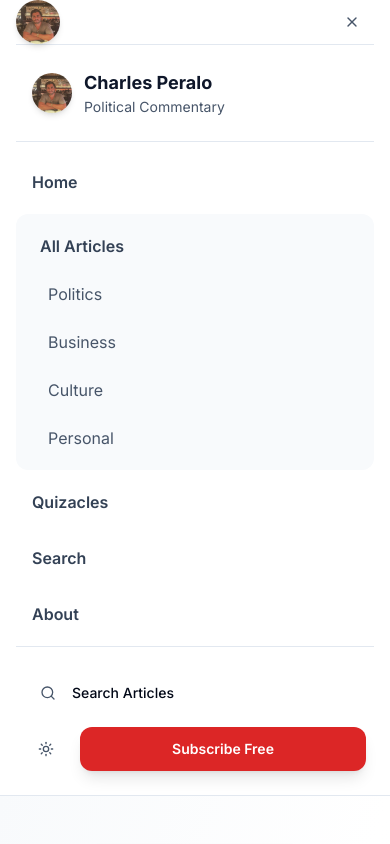
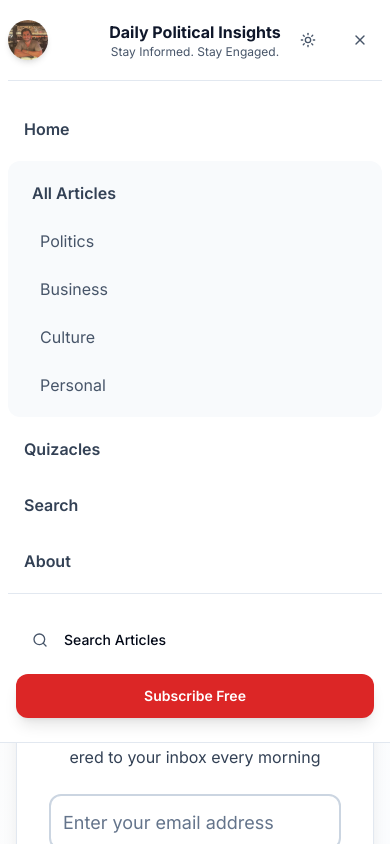
Before and after one commit to ZachBrownEP/charles-peralo, a Next.js app: page / in a window 390 px wide. Both pictures are taken after a click on the button 352 px from the left and 22 px from the top of the page. Shown: the top 844 px of the page. Built offline with nearby package versions, Linux system fonts and the light colour scheme.

Commit message:
Menu Update

```diff
--- a/app/layout.tsx
+++ b/app/layout.tsx
@@ -27,14 +27,14 @@ export default function RootLayout({
       <body className={inter.className} suppressHydrationWarning>
         <ThemeProvider
           attribute="class"
-          defaultTheme="system"
+          defaultTheme="light"
           enableSystem
           disableTransitionOnChange={false}
           storageKey="charles-peralo-theme"
         >
           <SearchProvider>
             <Header />
-            <main>{children}</main>
+            <main className="pt-20 sm:pt-24">{children}</main>
             <Footer />
             <SearchModal />
           </SearchProvider>
--- a/components/header.tsx
+++ b/components/header.tsx
@@ -22,12 +22,12 @@ export function Header() {
   }
 
   return (
-    <header className="bg-white/95 backdrop-blur-md border-b border-slate-200 sticky top-0 z-50 transition-all duration-200">
-      <div className="max-w-7xl mx-auto px-4 sm:px-6">
-        <div className="flex justify-between items-center h-18 sm:h-20">
+    <header className="bg-white/95 backdrop-blur-md border-b border-slate-200 fixed top-0 left-0 right-0 z-50 transition-all duration-200">
+      <div className="w-full px-2 sm:px-6">
+        <div className="flex items-center h-20 sm:h-24">
           {/* Logo */}
-          <Link href="/" className="flex items-center space-x-3 hover-lift transition-transform duration-200">
-            <div className="relative w-11 h-11 sm:w-12 sm:h-12 rounded-full overflow-hidden shadow-soft">
+          <Link href="/" className="flex items-center space-x-2 hover-lift transition-transform duration-200 flex-shrink-0">
+            <div className="relative w-10 h-10 sm:w-12 sm:h-12 rounded-full overflow-hidden shadow-soft">
               <Image src="/images/charles-peralo.png" alt="Charles Peralo - Political Commentator" fill className="object-cover" priority />
             </div>
             <div className="hidden sm:block">
@@ -35,6 +35,15 @@ export function Header() {
               <p className="text-sm text-slate-600 font-medium">Daily Political Insights</p>
             </div>
           </Link>
+
+          {/* Mobile Center Content */}
+          <div className="block sm:hidden absolute left-1/2 transform -translate-x-1/2 text-center">
+            <h1 className="text-base font-bold text-slate-900">Daily Political Insights</h1>
+            <p className="text-xs text-slate-600">Stay Informed. Stay Engaged.</p>
+          </div>
+
+          {/* Spacer for mobile layout */}
+          <div className="flex-1 sm:hidden"></div>
 
           {/* Desktop Navigation */}
           <nav className="hidden lg:flex items-center space-x-6">
@@ -129,25 +138,18 @@ export function Header() {
             </Link>
           </div>
 
-          {/* Mobile Menu Button */}
-          <Button variant="ghost" size="sm" className="lg:hidden p-3 hover:bg-slate-100 rounded-xl transition-all duration-200 touch-target" onClick={toggleMenu}>
-            {isMenuOpen ? <X className="w-6 h-6 text-slate-600" /> : <Menu className="w-6 h-6 text-slate-600" />}
-          </Button>
+          {/* Mobile Actions */}
+          <div className="lg:hidden flex items-center gap-2">
+            <ThemeToggle />
+            <Button variant="ghost" size="sm" className="p-2 hover:bg-slate-100 rounded-xl transition-all duration-200 touch-target flex-shrink-0" onClick={toggleMenu}>
+              {isMenuOpen ? <X className="w-5 h-5 text-slate-600" /> : <Menu className="w-5 h-5 text-slate-600" />}
+            </Button>
+          </div>
         </div>
 
         {/* Mobile Menu */}
         {isMenuOpen && (
           <div className="lg:hidden border-t border-slate-200 dark:border-slate-700 py-6 animate-fade-in bg-white dark:bg-slate-900">
-            {/* Mobile Profile Section */}
-            <div className="flex items-center gap-3 px-4 pb-6 border-b border-slate-200 dark:border-slate-700 mb-4">
-              <div className="relative w-10 h-10 rounded-full overflow-hidden shadow-soft">
-                <Image src="/images/charles-peralo.png" alt="Charles Peralo" fill className="object-cover" priority />
-              </div>
-              <div>
-                <h2 className="text-lg font-bold text-slate-900 dark:text-white">Charles Peralo</h2>
-                <p className="text-sm text-slate-600 dark:text-slate-400">Political Commentary</p>
-              </div>
-            </div>
             <nav className="flex flex-col space-y-2">
               <Link
                 href="/"
@@ -232,14 +234,11 @@ export function Header() {
                   <Search className="w-5 h-5 mr-2 text-slate-600 dark:text-slate-400" />
                   Search Articles
                 </Button>
-                <div className="flex items-center gap-3">
-                  <ThemeToggle />
-                  <Link href="/subscribe" onClick={() => setIsMenuOpen(false)} className="flex-1">
-                    <Button className="bg-red-600 hover:bg-red-700 text-white px-6 py-4 rounded-xl font-semibold w-full shadow-medium hover:shadow-strong transition-all duration-200 touch-target">
-                      Subscribe Free
-                    </Button>
-                  </Link>
-                </div>
+                <Link href="/subscribe" onClick={() => setIsMenuOpen(false)}>
+                  <Button className="bg-red-600 hover:bg-red-700 text-white px-6 py-4 rounded-xl font-semibold w-full shadow-medium hover:shadow-strong transition-all duration-200 touch-target">
+                    Subscribe Free
+                  </Button>
+                </Link>
               </div>
             </nav>
           </div>
```
